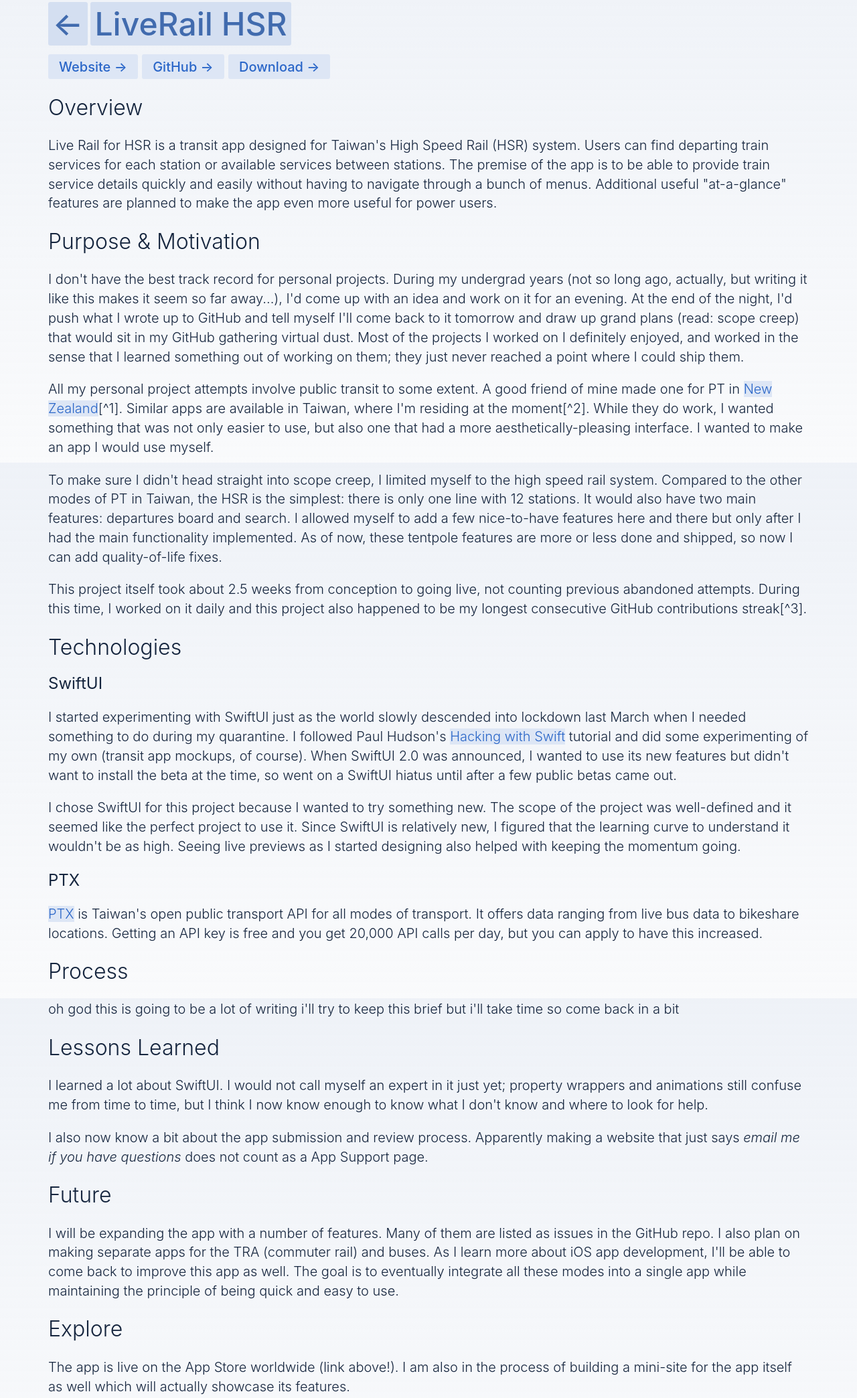
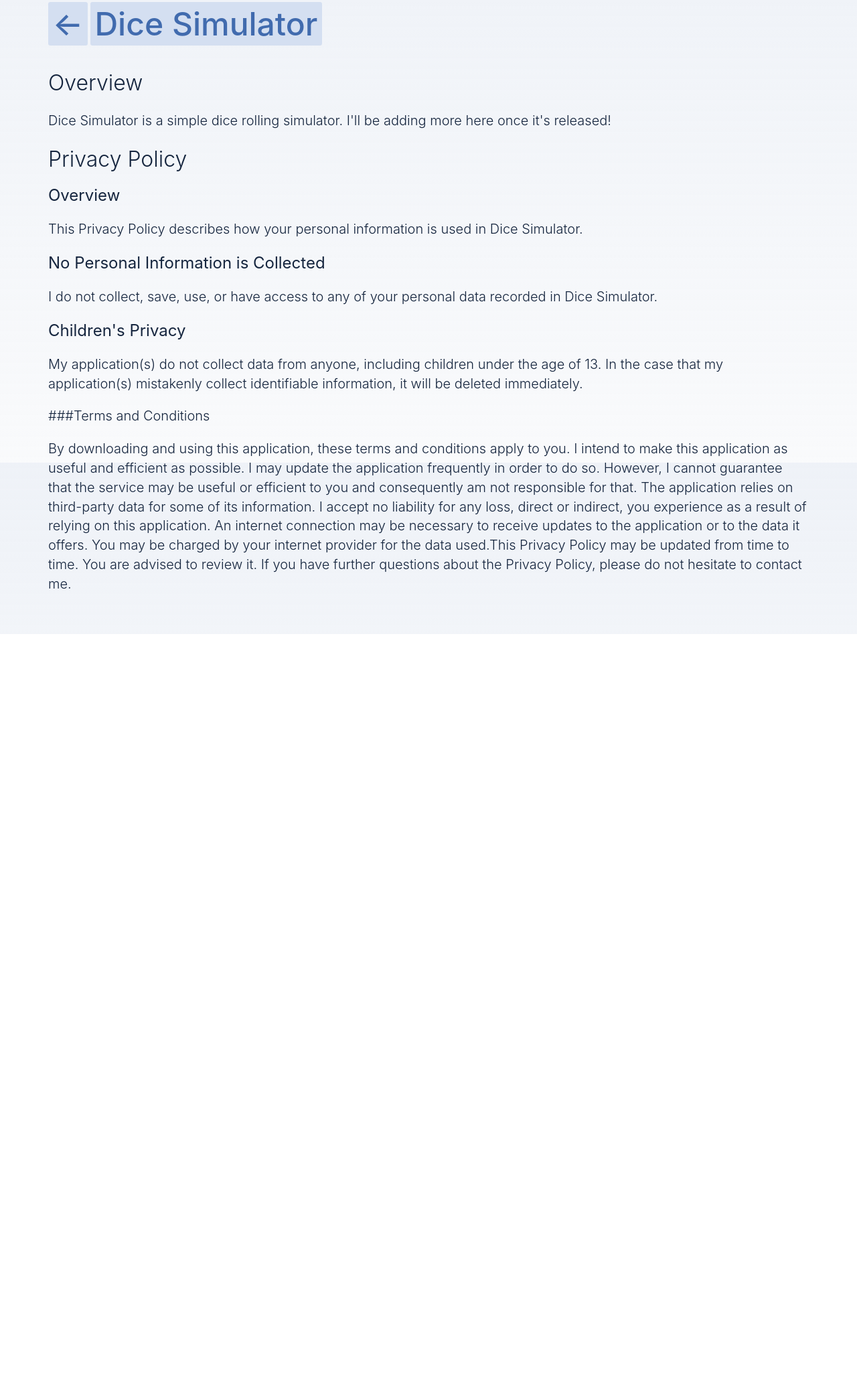
Before and after one commit to itemic/portfolio, an Eleventy site: page src/projects/dice.md in a window 1280 px wide. Shown: the part 109-2197 px from the top of the page at 67% size. After the commit the page ends 1056 px from the top, so only its background shows below. Built offline with nearby package versions, Linux system fonts and the light colour scheme; Eleventy itself is replaced by a stand-in of ours; files that its build step writes are made by us from their sources; a web font is replaced by a local one.

Commit message:
Add T and C

```diff
--- a/src/projects/dice.md
+++ b/src/projects/dice.md
@@ -1,59 +1,30 @@
 ---
 layout: project.njk
-title: LiveRail HSR
-blurb: A timetable app for the Taiwan HSR
+title: Dice Simulator
+blurb: A diceroll simulator
 img_src: railtimehsr.webp
 tags: projects
-site_url: https://liverail.terrankroft.com/
-repo_url: https://github.com/itemic/LiveRail
-appstore_url: https://apps.apple.com/app/live-rail-for-hsr/id1550589269
 colour: FFA726
 ---
 
 ## Overview
 
-Live Rail for HSR is a transit app designed for Taiwan's High Speed Rail (HSR) system. Users can find departing train services for each station or available services between stations. The premise of the app is to be able to provide train service details quickly and easily without having to navigate through a bunch of menus. Additional useful "at-a-glance" features are planned to make the app even more useful for power users.
+Dice Simulator is a simple dice rolling simulator. I'll be adding more here once it's released!
 
-## Purpose & Motivation
+## Privacy Policy
 
-I don't have the best track record for personal projects. During my undergrad years (not so long ago, actually, but writing it like this makes it seem so far away...), I'd come up with an idea and work on it for an evening. At the end of the night, I'd push what I wrote up to GitHub and tell myself I'll come back to it tomorrow and draw up grand plans (read: scope creep) that would sit in my GitHub gathering virtual dust. Most of the projects I worked on I definitely enjoyed, and worked in the sense that I learned something out of working on them; they just never reached a point where I could ship them.
+### Overview
+This Privacy Policy describes how your personal information is used in Dice Simulator.
 
-All my personal project attempts involve public transit to some extent. A good friend of mine made one for PT in [New Zealand](https://waka.app)[^1]. Similar apps are available in Taiwan, where I'm residing at the moment[^2]. While they do work, I wanted something that was not only easier to use, but also one that had a more aesthetically-pleasing interface. I wanted to make an app I would use myself.
+### No Personal Information is Collected
 
-To make sure I didn't head straight into scope creep, I limited myself to the high speed rail system. Compared to the other modes of PT in Taiwan, the HSR is the simplest: there is only one line with 12 stations. It would also have two main features: departures board and search. I allowed myself to add a few nice-to-have features here and there but only after I had the main functionality implemented. As of now, these tentpole features are more or less done and shipped, so now I can add quality-of-life fixes.
+I do not collect, save, use, or have access to any of your personal data recorded in Dice Simulator.
 
-This project itself took about 2.5 weeks from conception to going live, not counting previous abandoned attempts. During this time, I worked on it daily and this project also happened to be my longest consecutive GitHub contributions streak[^3].
+### Children's Privacy
 
-## Technologies
+My application(s) do not collect data from anyone, including children under the age of 13. In the case that my application(s) mistakenly collect identifiable information, it will be deleted immediately.
 
-### SwiftUI
+###Terms and Conditions
 
-I started experimenting with SwiftUI just as the world slowly descended into lockdown last March when I needed something to do during my quarantine. I followed Paul Hudson's [Hacking with Swift](http://hackingwithswift.com) tutorial and did some experimenting of my own (transit app mockups, of course). When SwiftUI 2.0 was announced, I wanted to use its new features but didn't want to install the beta at the time, so went on a SwiftUI hiatus until after a few public betas came out.
-
-I chose SwiftUI for this project because I wanted to try something new. The scope of the project was well-defined and it seemed like the perfect project to use it. Since SwiftUI is relatively new, I figured that the learning curve to understand it wouldn't be as high. Seeing live previews as I started designing also helped with keeping the momentum going.
-
-### PTX
-
-[PTX](https://ptx.transportdata.tw/PTX/) is Taiwan's open public transport API for all modes of transport. It offers data ranging from live bus data to bikeshare locations. Getting an API key is free and you get 20,000 API calls per day, but you can apply to have this increased.
-
-## Process
-
-oh god this is going to be a lot of writing i'll try to keep this brief but i'll take time so come back in a bit
-
-## Lessons Learned
-
-I learned a lot about SwiftUI. I would not call myself an expert in it just yet; property wrappers and animations still confuse me from time to time, but I think I now know enough to know what I don't know and where to look for help.
-
-I also now know a bit about the app submission and review process. Apparently making a website that just says _email me if you have questions_ does not count as a App Support page.
-
-## Future
-
-I will be expanding the app with a number of features. Many of them are listed as issues in the GitHub repo. I also plan on making separate apps for the TRA (commuter rail) and buses. As I learn more about iOS app development, I'll be able to come back to improve this app as well. The goal is to eventually integrate all these modes into a single app while maintaining the principle of being quick and easy to use.
-
-## Explore
-
-The app is live on the App Store worldwide (link above!). I am also in the process of building a mini-site for the app itself as well which will actually showcase its features.
-
-[^1]: You should use this too.
-[^2]: Hi, residing at the moment.
-[^3]: If you know me you'll know that I really like streaks.
+By downloading and using this application, these terms and conditions apply to you. I intend to make this application as useful and efficient as possible. I may update the application frequently in order to do so. However,
+I cannot guarantee that the service may be useful or efficient to you and consequently am not responsible for that. The application relies on third-party data for some of its information. I accept no liability for any loss, direct or indirect, you experience as a result of relying on this application. An internet connection may be necessary to receive updates to the application or to the data it offers. You may be charged by your internet provider for the data used.This Privacy Policy may be updated from time to time. You are advised to review it. If you have further questions about the Privacy Policy, please do not hesitate to contact me.
```
Also changed, not shown: 1 other file.
